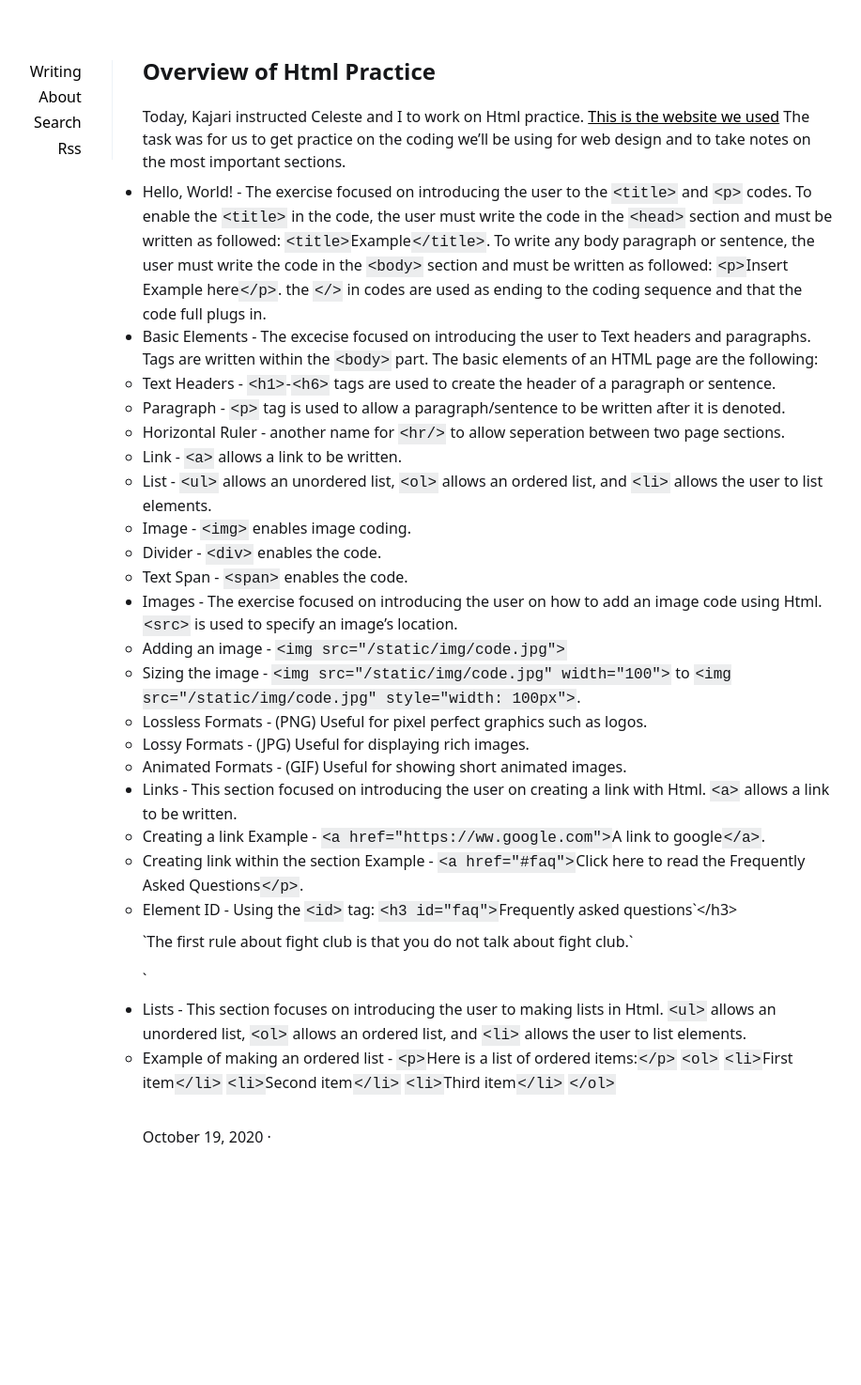
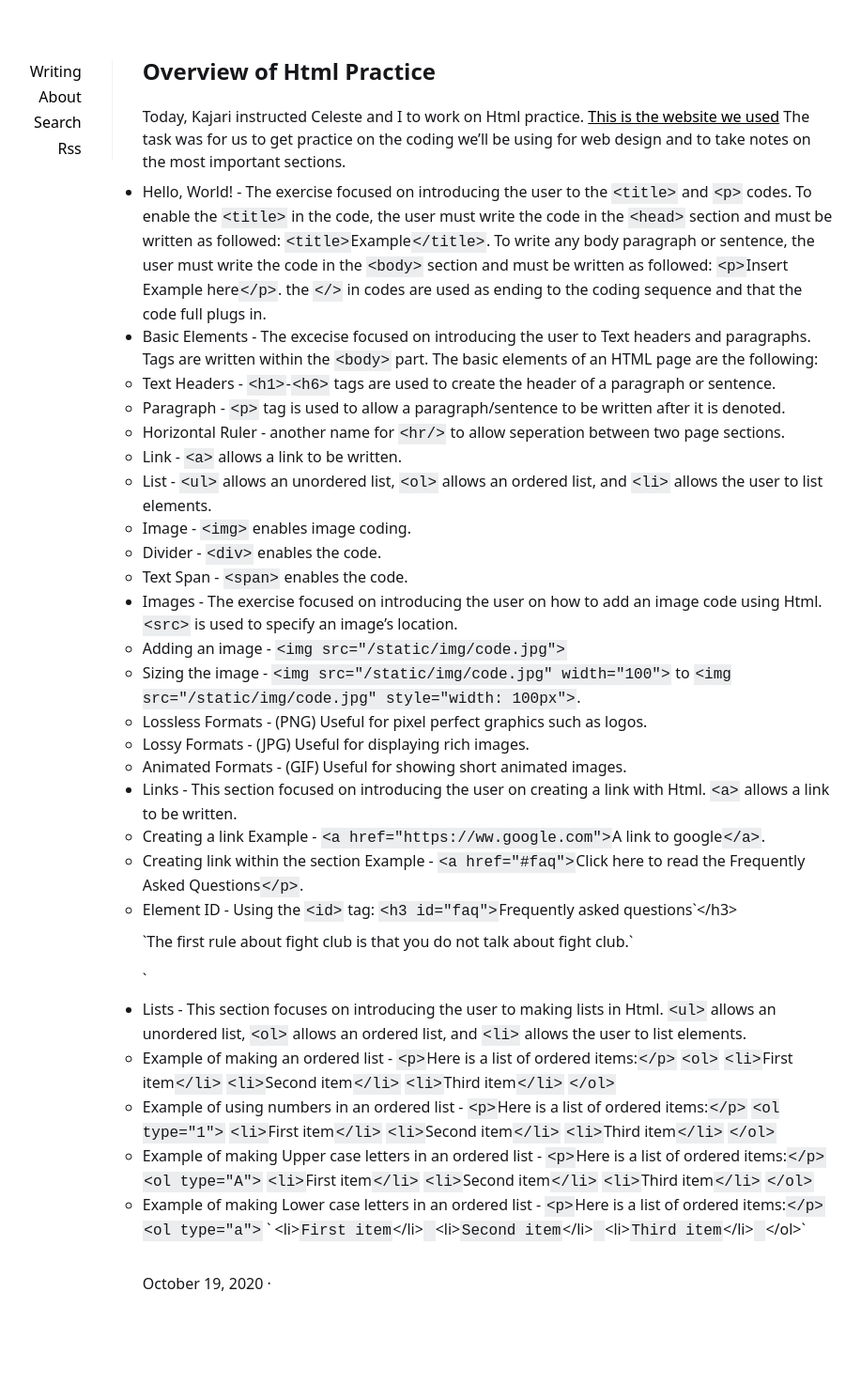
Before and after one commit to Osvaldo178/Osvaldo178.github.io, a Jekyll site: the page built from _posts/2020-10-19-Overview-of-Html-Practice.md, in a window 1280 px wide. Shown: the whole page at 94% size, without its empty margins (201-1118 px from the left). Built offline with Jekyll 4.4.1, drawn with Linux system fonts in a browser that asks for light colours; before the commit the page ends 1318 px from its top, so only the background shows below that.

```diff
--- a/_posts/2020-10-19-Overview-of-Html-Practice.md
+++ b/_posts/2020-10-19-Overview-of-Html-Practice.md
@@ -37,3 +37,24 @@ Today, Kajari instructed Celeste and I to work on Html practice. [This is the we
     `<li>`Second item`</li>`
     `<li>`Third item`</li>`
 `</ol>`
+    * Example of using numbers in an ordered list -
+    `<p>`Here is a list of ordered items:`</p>`
+`<ol type="1">`
+    `<li>`First item`</li>`
+    `<li>`Second item`</li>`
+    `<li>`Third item`</li>`
+`</ol>`
+    * Example of making Upper case letters in an ordered list -
+    `<p>`Here is a list of ordered items:`</p>`
+`<ol type="A">`
+    `<li>`First item`</li>`
+    `<li>`Second item`</li>`
+    `<li>`Third item`</li>`
+`</ol>`
+    * Example of making Lower case letters in an ordered list -
+    `<p>`Here is a list of ordered items:`</p>`
+`<ol type="a">`
+   ` <li>`First item`</li>`
+    `<li>`Second item`</li>`
+   ` <li>`Third item`</li>`
+`</ol>`
```
